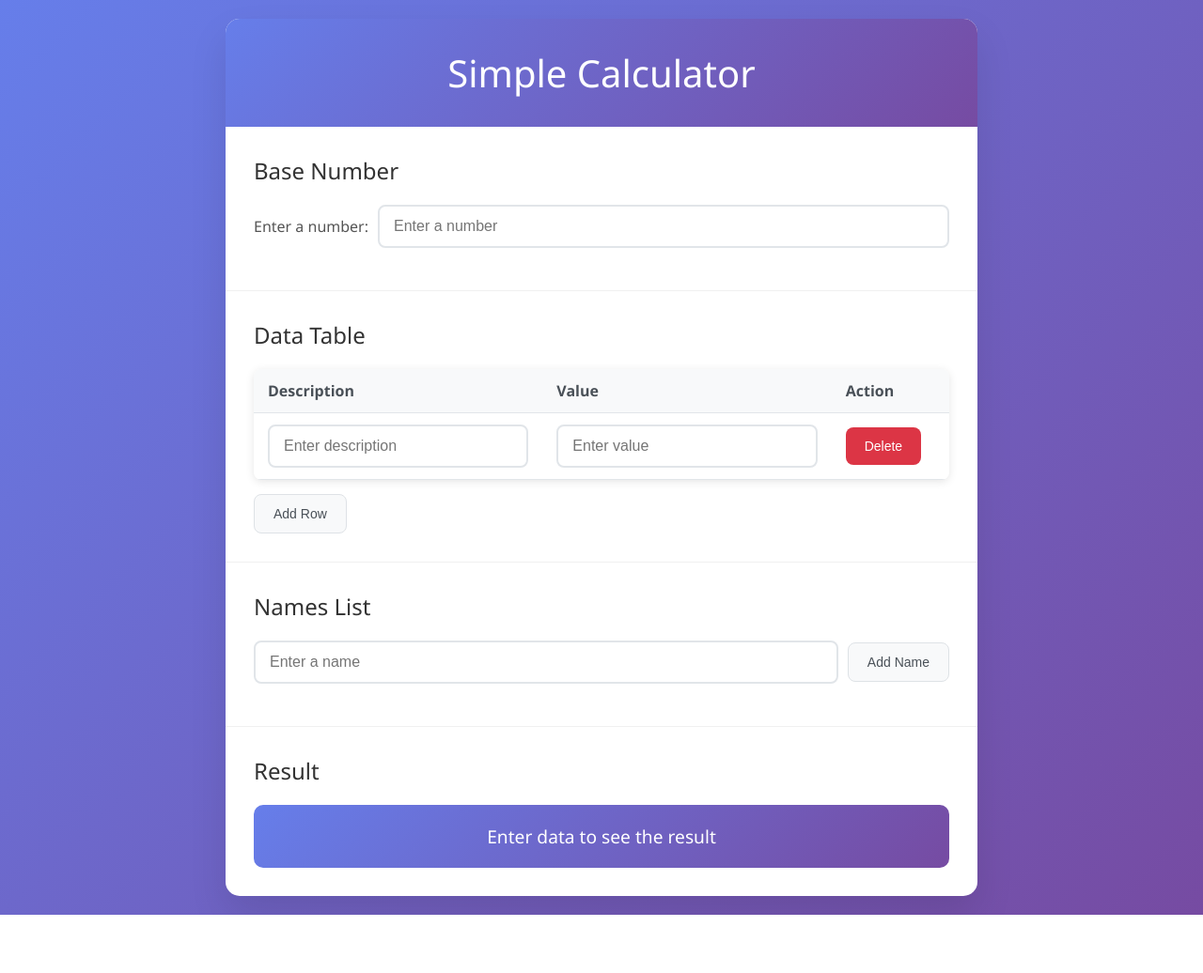
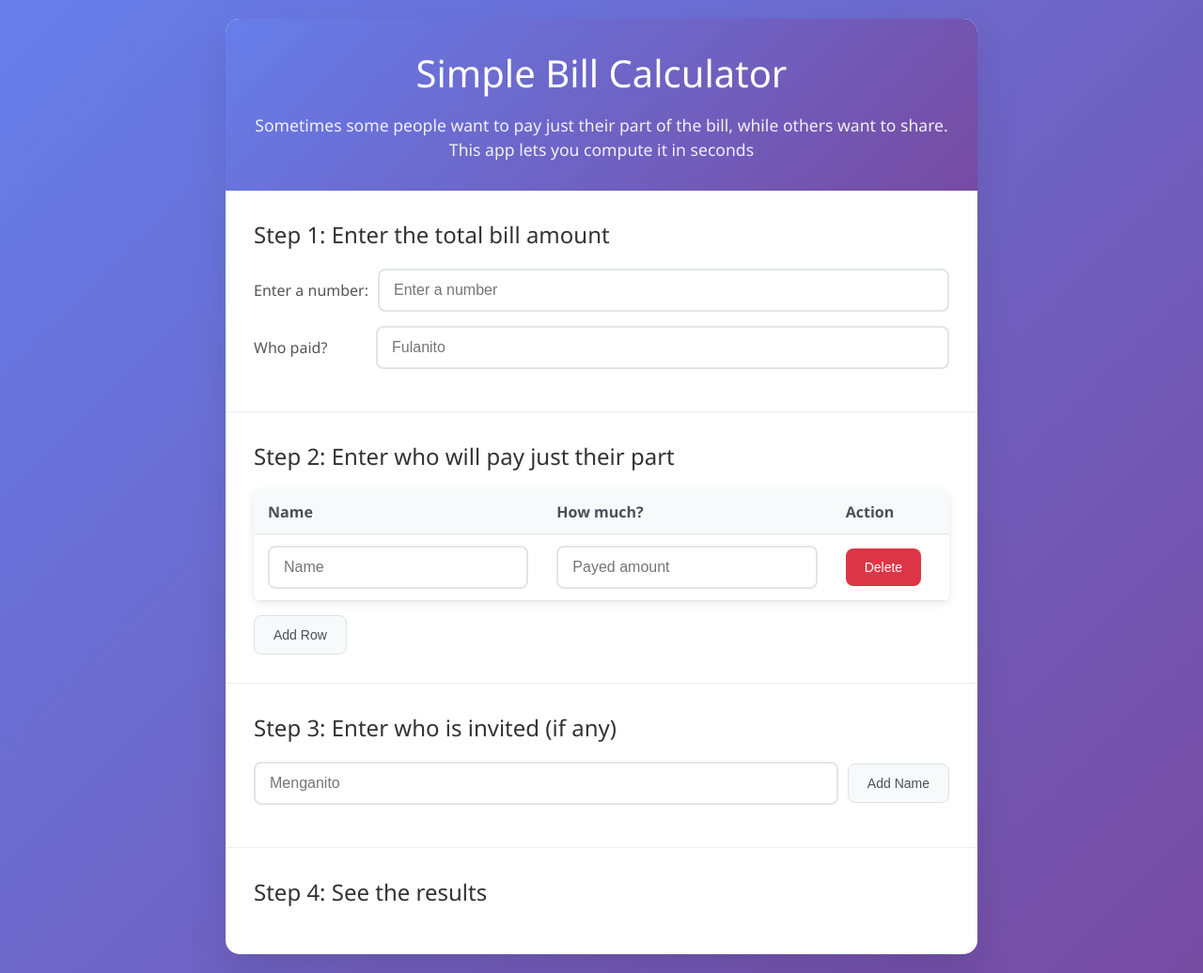
Before and after one commit to agviegas/cuenta, a plain HTML site: page index.html in a window 1280 px wide. Shown: the whole page at 94% size. Before the commit the page ends 974 px from the top, so only its background shows below. Drawn offline with Linux system fonts and the light colour scheme.

Commit message:
feat: add correct names

```diff
--- a/index.html
+++ b/index.html
@@ -3,31 +3,38 @@
 <head>
     <meta charset="UTF-8">
     <meta name="viewport" content="width=device-width, initial-scale=1.0">
-    <title>Simple Calculator App</title>
+    <title>Simple Bill Calculator App</title>
     <link rel="stylesheet" href="styles.css">
 </head>
 <body>
     <div class="container">
-        <h1>Simple Calculator</h1>
+        <div class="header">
+            <h1>Simple Bill Calculator</h1>
+            <p class="subtitle">Sometimes some people want to pay just their part of the bill, while others want to share. This app lets you compute it in seconds</p>
+        </div>
 
         <!-- Number Input Section -->
         <div class="section">
-            <h2>Base Number</h2>
+            <h2>Step 1: Enter the total bill amount</h2>
             <div class="input-group">
                 <label for="baseNumber">Enter a number:</label>
                 <input type="number" id="baseNumber" placeholder="Enter a number">
+            </div>
+            <div class="input-group">
+                <label for="payerName">Who paid?</label>
+                <input type="text" id="payerName" placeholder="Fulanito">
             </div>
         </div>
 
         <!-- Table Input Section -->
         <div class="section">
-            <h2>Data Table</h2>
+            <h2>Step 2: Enter who will pay just their part</h2>
             <div class="table-container">
                 <table id="dataTable">
                     <thead>
                         <tr>
-                            <th>Description</th>
-                            <th>Value</th>
+                            <th>Name</th>
+                            <th>How much?</th>
                             <th>Action</th>
                         </tr>
                     </thead>
@@ -41,10 +48,10 @@
 
         <!-- List Input Section -->
         <div class="section">
-            <h2>Names List</h2>
+            <h2>Step 3: Enter who is invited (if any)</h2>
             <div class="list-container">
                 <div class="input-group">
-                    <input type="text" id="nameInput" placeholder="Enter a name">
+                    <input type="text" id="nameInput" placeholder="Menganito">
                     <button id="addNameBtn" class="btn btn-secondary">Add Name</button>
                 </div>
                 <ul id="namesList" class="names-list">
@@ -55,10 +62,7 @@
 
         <!-- Result Section -->
         <div class="section">
-            <h2>Result</h2>
-            <div class="result-container">
-                <p id="resultText" class="result-text">Enter data to see the result</p>
-            </div>
+            <h2>Step 4: See the results</h2>
         </div>
     </div>
 
--- a/script.js
+++ b/script.js
@@ -32,8 +32,8 @@ function init() {
 function addTableRow() {
     const row = document.createElement('tr');
     row.innerHTML = `
-        <td><input type="text" placeholder="Enter description" class="description-input"></td>
-        <td><input type="number" placeholder="Enter value" class="value-input"></td>
+        <td><input type="text" placeholder="Name" class="description-input"></td>
+        <td><input type="number" placeholder="Payed amount" class="value-input"></td>
         <td><button class="btn btn-danger delete-row-btn">Delete</button></td>
     `;
 
--- a/styles.css
+++ b/styles.css
@@ -21,12 +21,26 @@ body {
 }
 
 h1 {
-    background: linear-gradient(135deg, #667eea 0%, #764ba2 100%);
     color: white;
-    padding: 30px;
+    padding: 30px 30px 15px 30px;
     text-align: center;
     font-size: 2.5rem;
     font-weight: 300;
+    margin: 0;
+}
+
+.header {
+    background: linear-gradient(135deg, #667eea 0%, #764ba2 100%);
+}
+
+.subtitle {
+    color: rgba(255, 255, 255, 0.9);
+    padding: 0 30px 30px 30px;
+    text-align: center;
+    font-size: 1.1rem;
+    font-weight: 300;
+    line-height: 1.5;
+    margin: 0;
 }
 
 .section {
@@ -72,6 +86,17 @@ input[type="number"]:focus,
 input[type="text"]:focus {
     outline: none;
     border-color: #667eea;
+}
+
+/* Remove number input arrows (spinner) */
+input[type="number"]::-webkit-outer-spin-button,
+input[type="number"]::-webkit-inner-spin-button {
+    -webkit-appearance: none;
+    margin: 0;
+}
+
+input[type="number"] {
+    -moz-appearance: textfield; /* Firefox */
 }
 
 .btn {
@@ -181,14 +206,6 @@ td input:focus {
     background: #c82333;
 }
 
-/* Result Styles */
-.result-container {
-    background: linear-gradient(135deg, #667eea 0%, #764ba2 100%);
-    padding: 20px;
-    border-radius: 10px;
-    text-align: center;
-}
-
 .result-text {
     color: white;
     font-size: 1.2rem;
```
